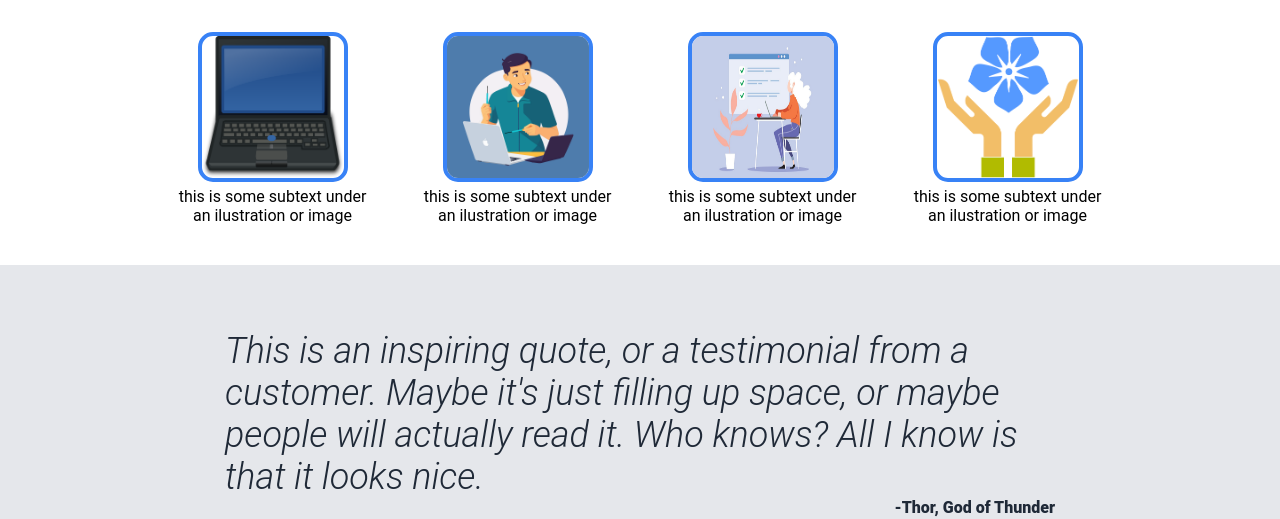
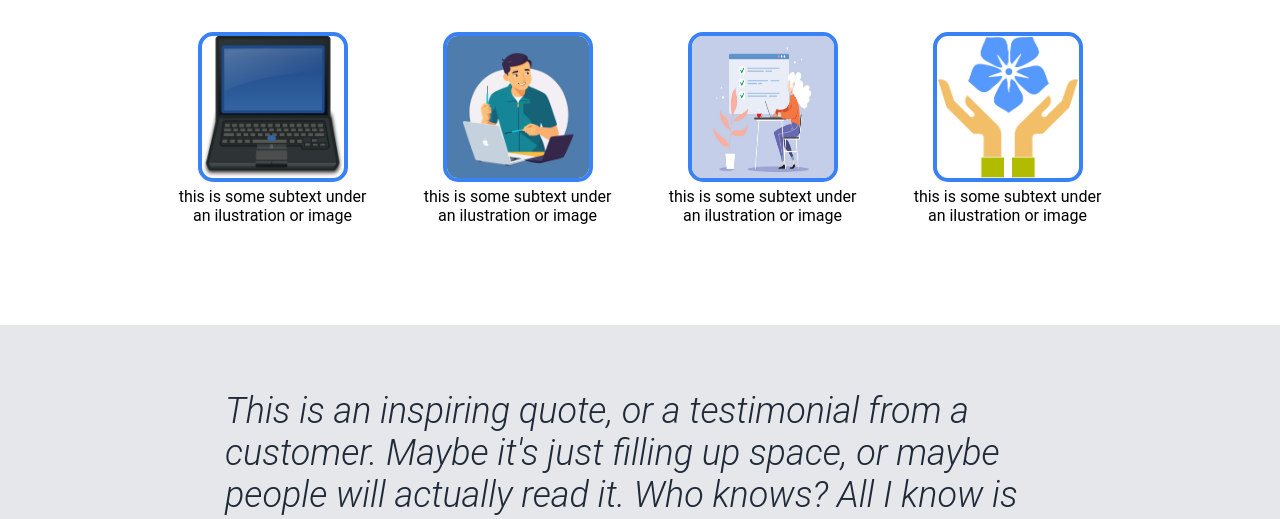
Before and after one commit to lvaqueiroperez/odin-landing-page, a plain HTML site: page index.html in a window 1280 px wide. Shown: the part 555-1074 px from the top of the page. Drawn offline with Linux system fonts and the light colour scheme.

Commit message:
Add more padding and flex-wrapping to info section

```diff
--- a/styles.css
+++ b/styles.css
@@ -108,7 +108,7 @@ body {
     flex-direction: column;
     align-items: center;
     gap: 35px;
-    padding: 40px 0px;
+    padding: 40px 0px 100px 0px;
 }
 
 .info-header {
@@ -121,6 +121,7 @@ body {
     display: flex;
     justify-content: center;
     gap: 45px;
+    flex-wrap: wrap;
 }
 
 .info-box {
@@ -211,6 +212,8 @@ body {
     margin-top: 10px;
 }
 
+/*****************************************************/
+
 .footer {
     background-color: #1F2937;
     color: white;
```
